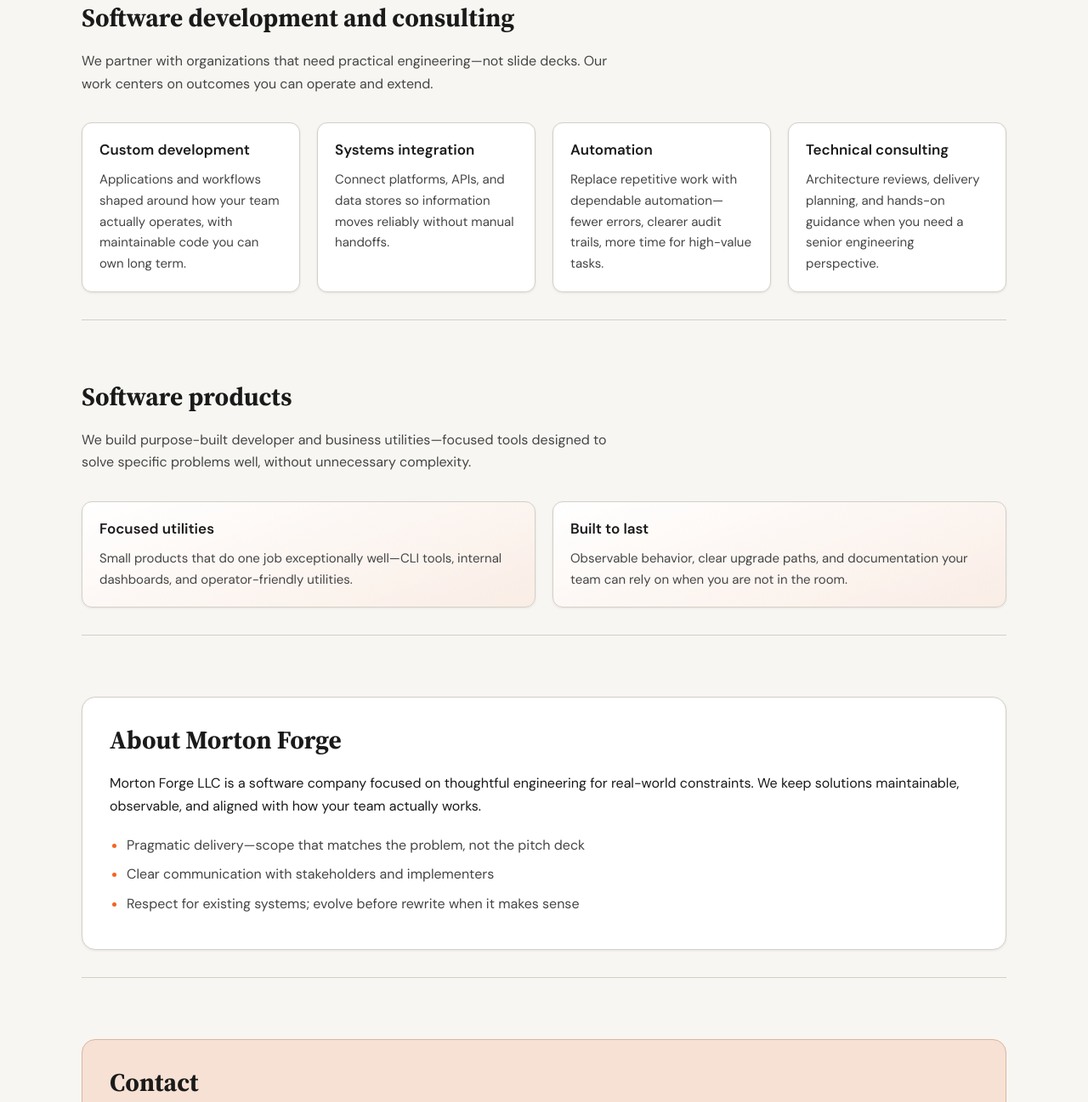
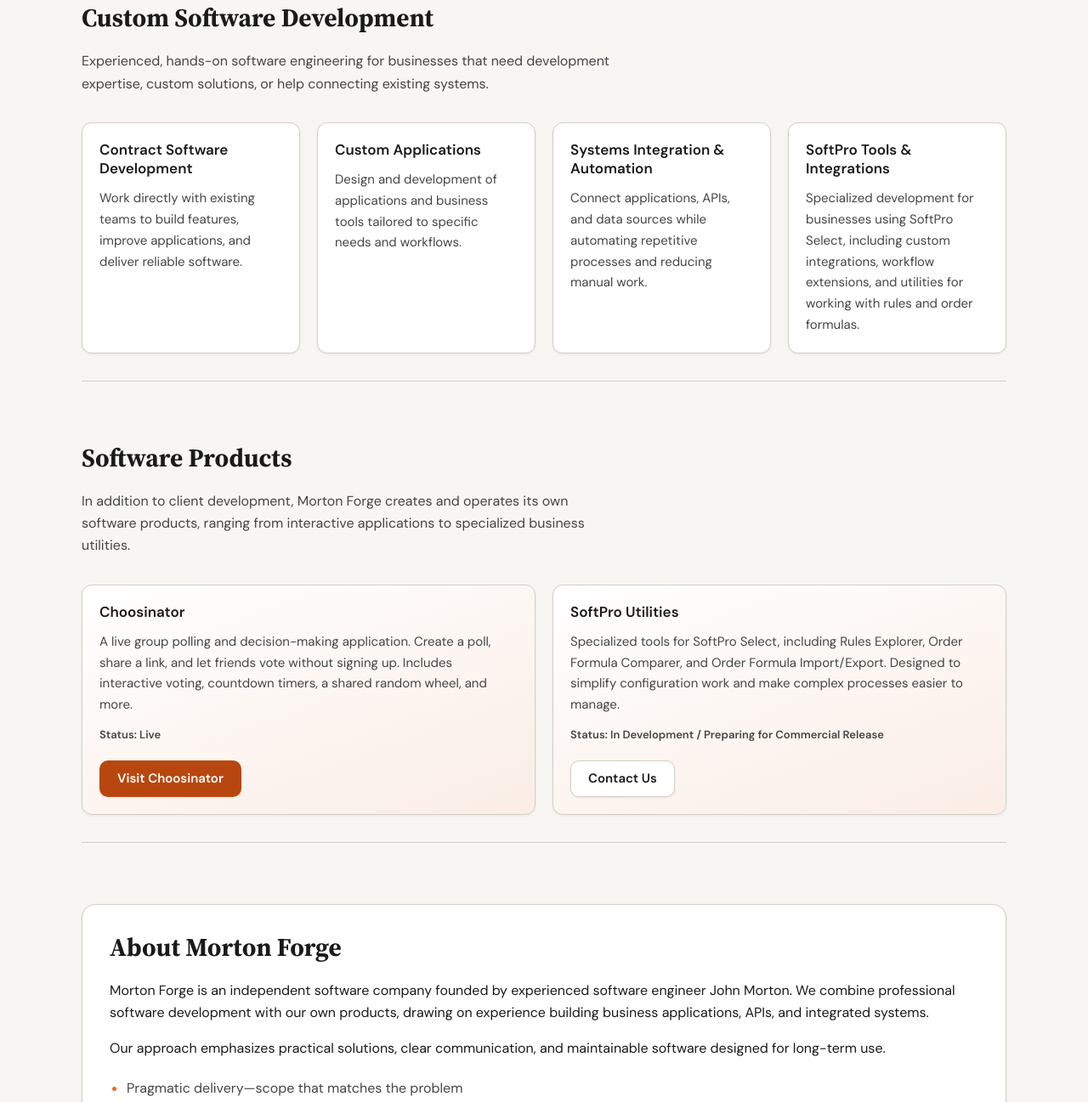
Before and after one commit to Morton-Forge/Morton-Forge.github.io, a plain HTML site: page index.html in a window 1280 px wide. Shown: the part 640-1937 px from the top of the page at 85% size. Drawn offline with Linux system fonts and the light colour scheme.

Commit message:
Publish site from Azure Repos source=478e454083aaf23fbc60953ae9173e22174f31dd build=1099

```diff
--- a/css/site.css
+++ b/css/site.css
@@ -411,6 +411,23 @@
   color: var(--color-text-muted);
 }
 
+.card--product {
+  display: flex;
+  flex-direction: column;
+}
+
+.card__status {
+  margin: var(--space-sm) 0 0;
+  font-size: 0.8125rem;
+  font-weight: 600;
+  color: var(--color-text-muted);
+}
+
+.card__actions {
+  margin-top: auto;
+  padding-top: var(--space-md);
+}
+
 .about-panel {
   padding: var(--space-lg);
   border-radius: calc(var(--radius) * 2);
--- a/index.html
+++ b/index.html
@@ -5,9 +5,9 @@
     <meta name="viewport" content="width=device-width, initial-scale=1">
     <meta
       name="description"
-      content="Morton Forge LLC provides custom software development, systems integration, automation, consulting, and purpose-built developer and business utilities."
+      content="Morton Forge builds custom software, specialized integrations, and independent software products—with practical engineering and maintainable solutions."
     >
-    <title>Morton Forge — Software built for real problems</title>
+    <title>Morton Forge — Practical Software. Built Right.</title>
     <link rel="canonical" href="https://www.mortonforge.com/">
     <meta name="theme-color" content="#f26522">
     <link rel="icon" href="assets/favicon.png" type="image/png" sizes="192x192">
@@ -16,18 +16,18 @@
     <meta property="og:site_name" content="Morton Forge">
     <meta property="og:locale" content="en_US">
     <meta property="og:url" content="https://www.mortonforge.com/">
-    <meta property="og:title" content="Morton Forge — Software built for real problems">
+    <meta property="og:title" content="Morton Forge — Practical Software. Built Right.">
     <meta
       property="og:description"
-      content="Morton Forge LLC provides custom software development, systems integration, automation, consulting, and purpose-built developer and business utilities."
+      content="Morton Forge builds custom software, specialized integrations, and independent software products—with practical engineering and maintainable solutions."
     >
     <meta property="og:image" content="https://www.mortonforge.com/assets/og-image.jpg">
-    <meta property="og:image:alt" content="Morton Forge — Software built for real problems">
+    <meta property="og:image:alt" content="Morton Forge — Practical Software. Built Right.">
     <meta name="twitter:card" content="summary_large_image">
-    <meta name="twitter:title" content="Morton Forge — Software built for real problems">
+    <meta name="twitter:title" content="Morton Forge — Practical Software. Built Right.">
     <meta
       name="twitter:description"
-      content="Morton Forge LLC provides custom software development, systems integration, automation, consulting, and purpose-built developer and business utilities."
+      content="Morton Forge builds custom software, specialized integrations, and independent software products—with practical engineering and maintainable solutions."
     >
     <meta name="twitter:image" content="https://www.mortonforge.com/assets/og-image.jpg">
     <link rel="stylesheet" href="css/site.css">
@@ -70,11 +70,11 @@
       <section class="hero" id="top" aria-labelledby="page-headline">
         <div class="hero__content">
           <p class="hero__eyebrow">Morton Forge LLC</p>
-          <h1 id="page-headline">Software built for real problems</h1>
+          <h1 id="page-headline">Practical Software. Built Right.</h1>
           <p class="hero__lede">
-            Morton Forge LLC helps teams ship dependable software—through hands-on
-            development, integration work, and focused tools that remove friction
-            from everyday work.
+            Morton Forge builds custom software, specialized integrations, and
+            independent software products. We focus on practical engineering,
+            maintainable solutions, and solving real problems.
           </p>
           <div class="hero__actions">
             <a class="button" href="#contact">Start a conversation</a>
@@ -85,39 +85,41 @@
 
       <section class="content-section" id="services" aria-labelledby="services-heading">
         <div class="section-intro">
-          <h2 id="services-heading">Software development and consulting</h2>
+          <h2 id="services-heading">Custom Software Development</h2>
           <p>
-            We partner with organizations that need practical engineering—not slide
-            decks. Our work centers on outcomes you can operate and extend.
+            Experienced, hands-on software engineering for businesses that need
+            development expertise, custom solutions, or help connecting existing
+            systems.
           </p>
         </div>
         <ul class="card-grid">
           <li class="card">
-            <h3 class="card__title">Custom development</h3>
+            <h3 class="card__title">Contract Software Development</h3>
             <p class="card__body">
-              Applications and workflows shaped around how your team actually operates,
-              with maintainable code you can own long term.
+              Work directly with existing teams to build features, improve
+              applications, and deliver reliable software.
             </p>
           </li>
           <li class="card">
-            <h3 class="card__title">Systems integration</h3>
+            <h3 class="card__title">Custom Applications</h3>
             <p class="card__body">
-              Connect platforms, APIs, and data stores so information moves reliably
-              without manual handoffs.
+              Design and development of applications and business tools tailored
+              to specific needs and workflows.
             </p>
           </li>
           <li class="card">
-            <h3 class="card__title">Automation</h3>
+            <h3 class="card__title">Systems Integration &amp; Automation</h3>
             <p class="card__body">
-              Replace repetitive work with dependable automation—fewer errors, clearer
-              audit trails, more time for high-value tasks.
+              Connect applications, APIs, and data sources while automating
+              repetitive processes and reducing manual work.
             </p>
           </li>
           <li class="card">
-            <h3 class="card__title">Technical consulting</h3>
+            <h3 class="card__title">SoftPro Tools &amp; Integrations</h3>
             <p class="card__body">
-              Architecture reviews, delivery planning, and hands-on guidance when you
-              need a senior engineering perspective.
+              Specialized development for businesses using SoftPro Select,
+              including custom integrations, workflow extensions, and utilities
+              for working with rules and order formulas.
             </p>
           </li>
         </ul>
@@ -125,26 +127,41 @@
 
       <section class="content-section" id="products" aria-labelledby="products-heading">
         <div class="section-intro">
-          <h2 id="products-heading">Software products</h2>
+          <h2 id="products-heading">Software Products</h2>
           <p>
-            We build purpose-built developer and business utilities—focused tools
-            designed to solve specific problems well, without unnecessary complexity.
+            In addition to client development, Morton Forge creates and operates its
+            own software products, ranging from interactive applications to
+            specialized business utilities.
           </p>
         </div>
         <ul class="card-grid card-grid--two">
-          <li class="card card--accent">
-            <h3 class="card__title">Focused utilities</h3>
+          <li class="card card--accent card--product">
+            <h3 class="card__title">Choosinator</h3>
             <p class="card__body">
-              Small products that do one job exceptionally well—CLI tools, internal
-              dashboards, and operator-friendly utilities.
+              A live group polling and decision-making application. Create a poll,
+              share a link, and let friends vote without signing up. Includes
+              interactive voting, countdown timers, a shared random wheel, and more.
             </p>
+            <p class="card__status">Status: Live</p>
+            <div class="card__actions">
+              <a
+                class="button"
+                href="https://choosinator.com/"
+                rel="noopener noreferrer"
+              >Visit Choosinator</a>
+            </div>
           </li>
-          <li class="card card--accent">
-            <h3 class="card__title">Built to last</h3>
+          <li class="card card--accent card--product">
+            <h3 class="card__title">SoftPro Utilities</h3>
             <p class="card__body">
-              Observable behavior, clear upgrade paths, and documentation your team can
-              rely on when you are not in the room.
+              Specialized tools for SoftPro Select, including Rules Explorer, Order
+              Formula Comparer, and Order Formula Import/Export. Designed to simplify
+              configuration work and make complex processes easier to manage.
             </p>
+            <p class="card__status">Status: In Development / Preparing for Commercial Release</p>
+            <div class="card__actions">
+              <a class="button button--secondary" href="#contact">Contact Us</a>
+            </div>
           </li>
         </ul>
       </section>
@@ -154,12 +171,17 @@
           <div class="about-panel__copy">
             <h2 id="about-heading">About Morton Forge</h2>
             <p>
-              Morton Forge LLC is a software company focused on thoughtful
-              engineering for real-world constraints. We keep solutions maintainable,
-              observable, and aligned with how your team actually works.
+              Morton Forge is an independent software company founded by experienced
+              software engineer John Morton. We combine professional software
+              development with our own products, drawing on experience building
+              business applications, APIs, and integrated systems.
+            </p>
+            <p>
+              Our approach emphasizes practical solutions, clear communication, and
+              maintainable software designed for long-term use.
             </p>
             <ul class="about-list">
-              <li>Pragmatic delivery—scope that matches the problem, not the pitch deck</li>
+              <li>Pragmatic delivery—scope that matches the problem</li>
               <li>Clear communication with stakeholders and implementers</li>
               <li>Respect for existing systems; evolve before rewrite when it makes sense</li>
             </ul>
@@ -169,10 +191,10 @@
 
       <section class="content-section content-section--contact" id="contact" aria-labelledby="contact-heading">
         <div class="contact-panel">
-          <h2 id="contact-heading">Contact</h2>
+          <h2 id="contact-heading">Contact Morton Forge</h2>
           <p>
-            Reach out to discuss a project, integration, or product idea. We read every
-            message and respond when there is a fit.
+            Have a software project, integration need, or question about one of our
+            products? We'd like to hear what you're working on.
           </p>
           <ul class="contact-actions">
             <li>
```
Also changed, not shown: assets/og-image.svg.
